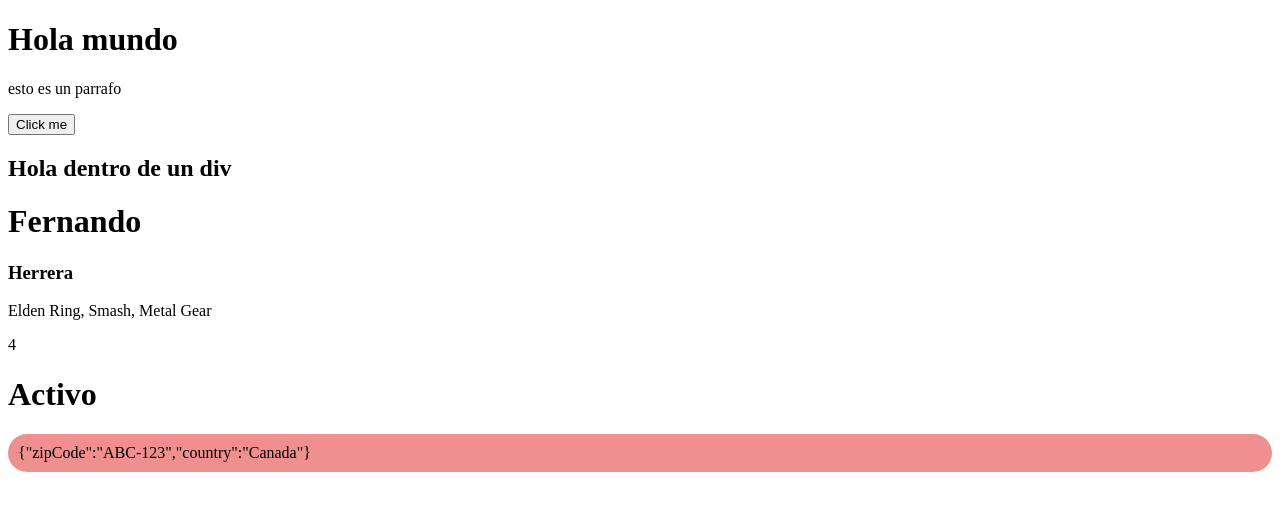
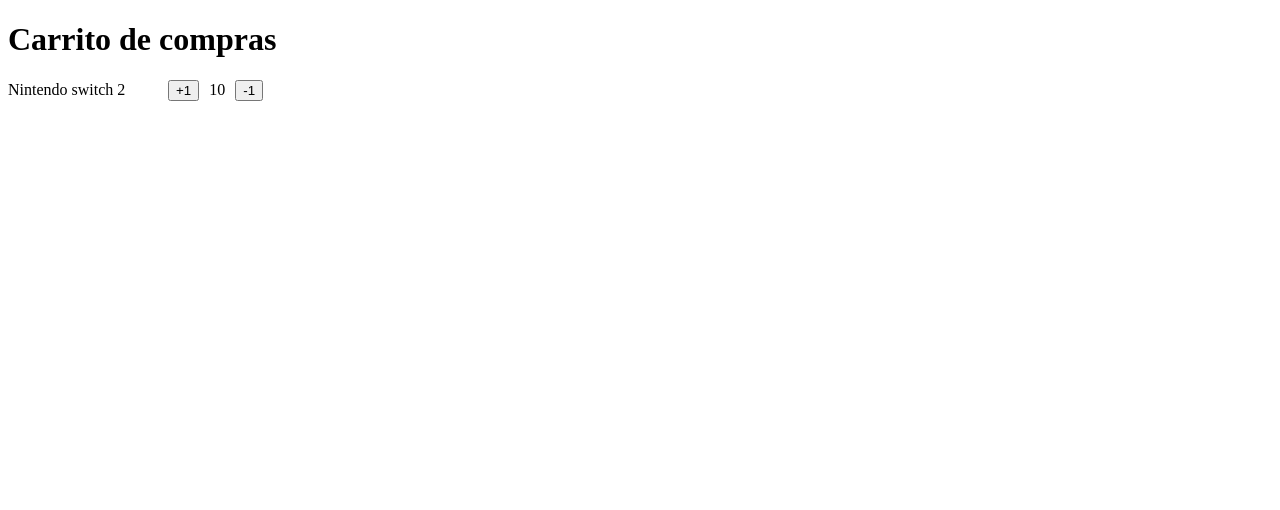
Before and after one commit to Ezeki3/first-steps, a React (Vite) app: page / in a window 1280 px wide. Shown: the top 510 px of the page. Built offline with nearby package versions, Linux system fonts and the light colour scheme.

Commit message:
componente itemcounter

```diff
--- a/src/FirstStepsApp.tsx
+++ b/src/FirstStepsApp.tsx
@@ -1,17 +1,11 @@
+import { ItemCounter } from "./shopping-cart/ItemCounter";
 
 export function FirstStepsApp() {
   return (
     <>
-      <h1>Hola mundo</h1>
-      <p>esto es un parrafo</p>
+      <h1>Carrito de compras</h1>
 
-      <button>Click me</button>
-
-      <div>
-        <h2>Hola dentro de un div</h2>
-      </div>
-
-
+      <ItemCounter />
     </>
   )
 }
--- a/src/main.tsx
+++ b/src/main.tsx
@@ -7,7 +7,7 @@
   <StrictMode>
     <FirstStepsApp />
 
-    <MyAwesomeApp />
+    {/* <MyAwesomeApp /> */}
 
   </StrictMode>,
 )
--- /dev/null
+++ b/src/shopping-cart/ItemCounter.tsx
@@ -0,0 +1,23 @@
+
+export const ItemCounter = () => {
+  return (
+    <section
+      style={{
+        display: 'flex',
+        alignItems: 'center',
+        gap: 10,
+        marginTop: 10
+      }}
+    >
+      <span
+        style={{
+          width: 150
+        }}
+      >Nintendo switch 2</span>
+
+      <button>+1</button>
+      <span>10</span>
+      <button>-1</button>
+    </section>
+  )
+}
```
